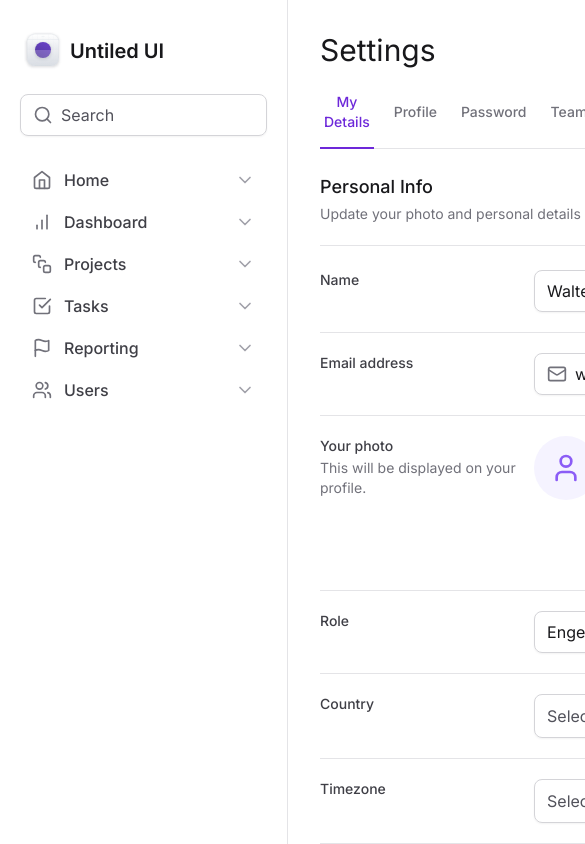
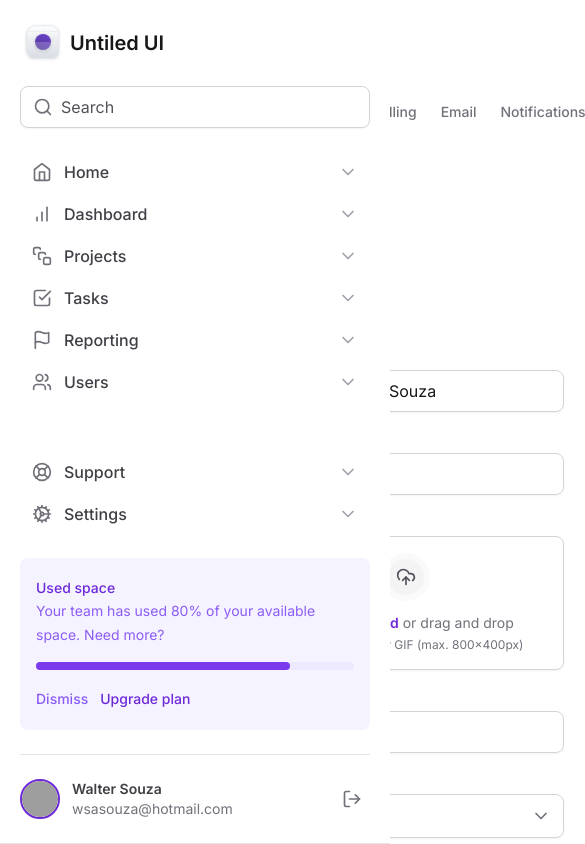
Before and after one commit to wsasouza/tailwind-tests, a Next.js app: page / in a window 390 px wide. Shown: the top 844 px of the page, 585 px wide, since content can reach past the window. Built offline with nearby package versions, Linux system fonts and the light colour scheme; grey boxes are pictures that could not be loaded.

Commit message:
Feat: Responsividade da Sidebar

```diff
--- a/src/components/Sidebar/index.tsx
+++ b/src/components/Sidebar/index.tsx
@@ -17,7 +17,7 @@
 
 export function Sidebar() {
   return (
-    <aside className="flex flex-col gap-6 border-r border-zinc-200 px-5 py-8">
+    <aside className="fixed bottom-0 left-0 right-0 top-0 z-20 flex flex-col gap-6 border-b border-zinc-200 bg-white px-5 py-6 lg:relative lg:right-auto lg:w-80 lg:border-r lg:py-8">
       <Logo />
 
       <Input.Root>
```
